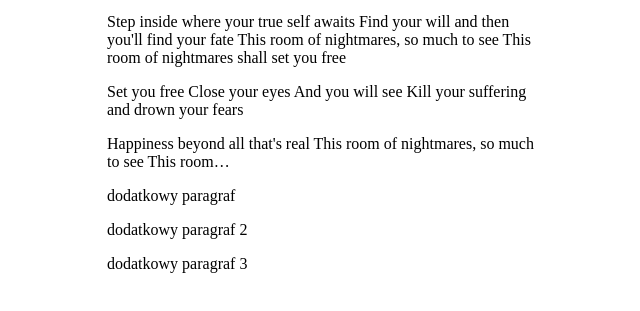
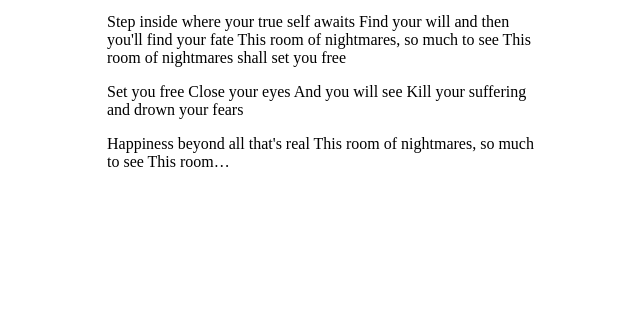
Before and after one commit to adamszweda/Projekt5, a plain HTML site: page index.html in a window 1280 px wide. Shown: the part 101-412 px from the top of the page, without its empty margins (313-953 px from the left). Drawn offline with Linux system fonts and the light colour scheme.

Commit message:
remove additional paragraphs

```diff
--- a/index.html
+++ b/index.html
@@ -34,9 +34,6 @@
                     This room of nightmares, so much to see
                     This room…
                 </P>
-                <p>dodatkowy paragraf</p>
-                <p>dodatkowy paragraf 2</p>
-                <p>dodatkowy paragraf 3</p>
 
             </div>
         </div>
```
